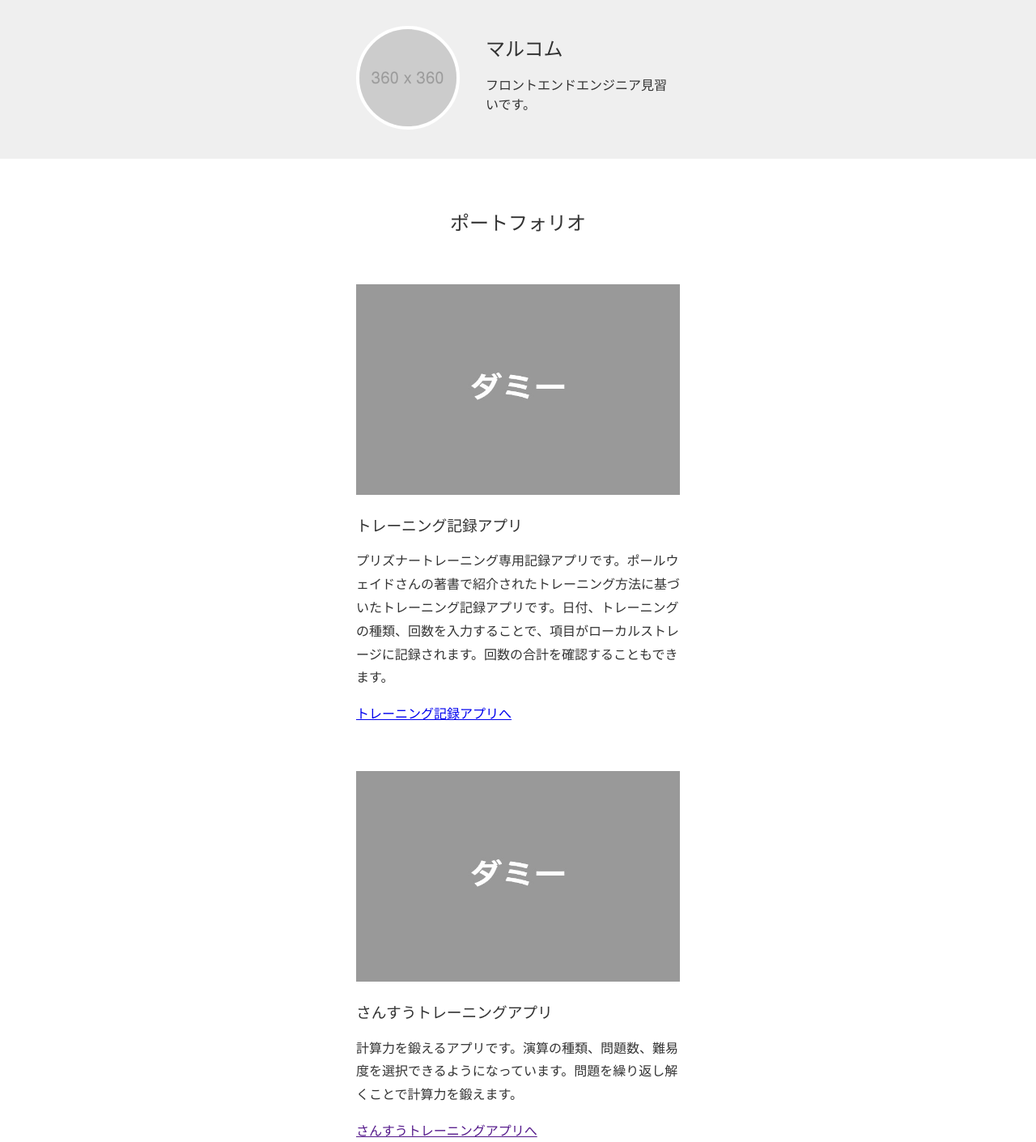
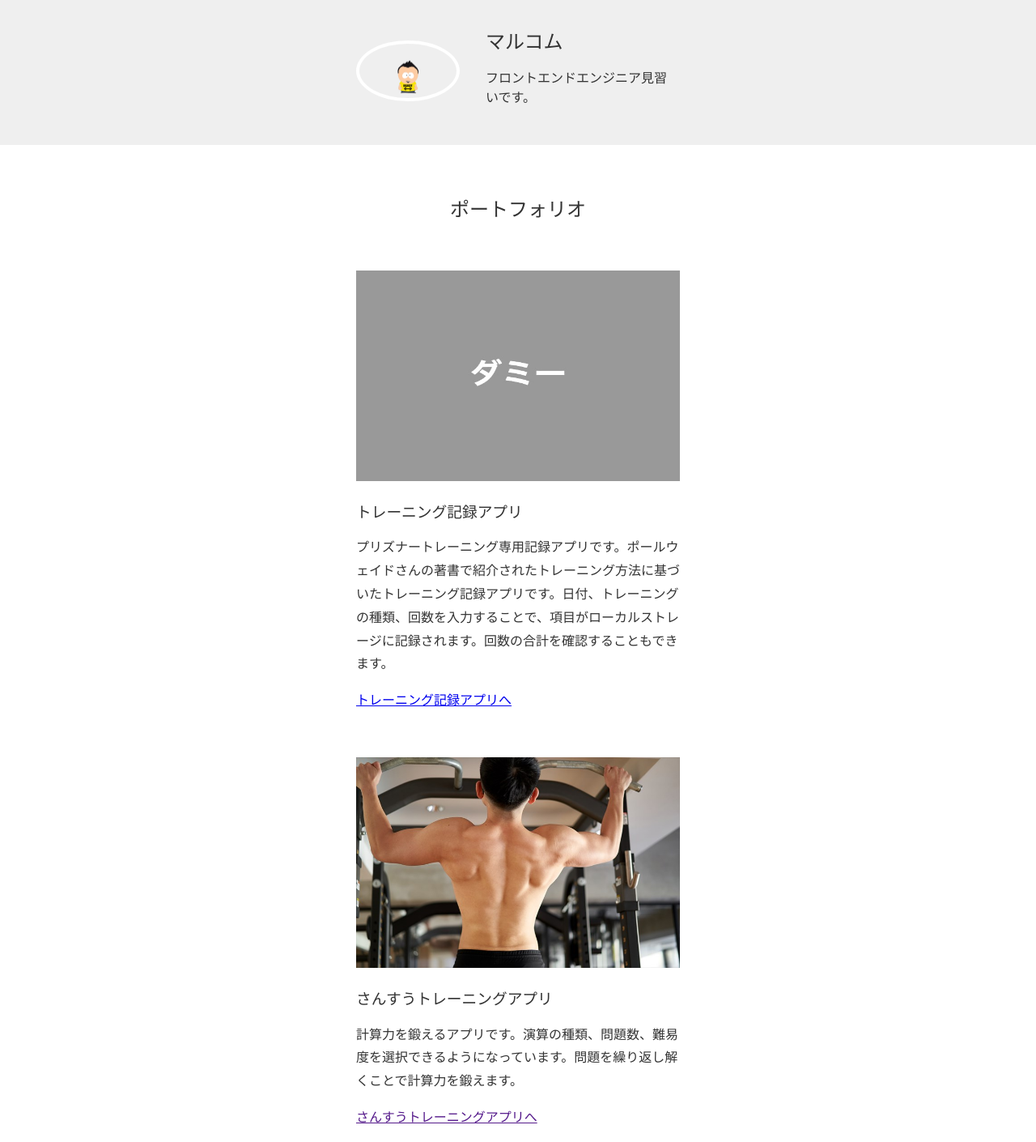
Before and after one commit to malcolmyz/malcolmyz.github.io, a plain HTML site: page index.html in a window 1280 px wide. Shown: the top 1410 px of the page at 81% size. Drawn offline with Linux system fonts and the light colour scheme.

Commit message:
Add files via upload

```diff
--- a/index.html
+++ b/index.html
@@ -11,7 +11,7 @@
     <header>
     <div class="container">
         <div class="icon">
-          <img src="img/360x360.png" width="120" heigth="120" alt="マルコムの画像です">
+          <img src="img/2021icon.png" width="120" heigth="120" alt="マルコムの画像です">
         </div>
         <div class="info">
           <h1>マルコム</h1>
@@ -30,7 +30,7 @@
         </section>
 
         <section>
-          <img src="img/dummy.jpg" width="400px" height="260px" alt="アプリの紹介写真です">
+          <img src="img/training.jpg" width="400px" height="260px" alt="アプリの紹介写真です">
           <h1>さんすうトレーニングアプリ</h1>
           <p>計算力を鍛えるアプリです。演算の種類、問題数、難易度を選択できるようになっています。問題を繰り返し解くことで計算力を鍛えます。</p>
           <a href="">さんすうトレーニングアプリへ</a>
```
Also changed, not shown: img/2021icon.png (added), img/training.jpg (added).
